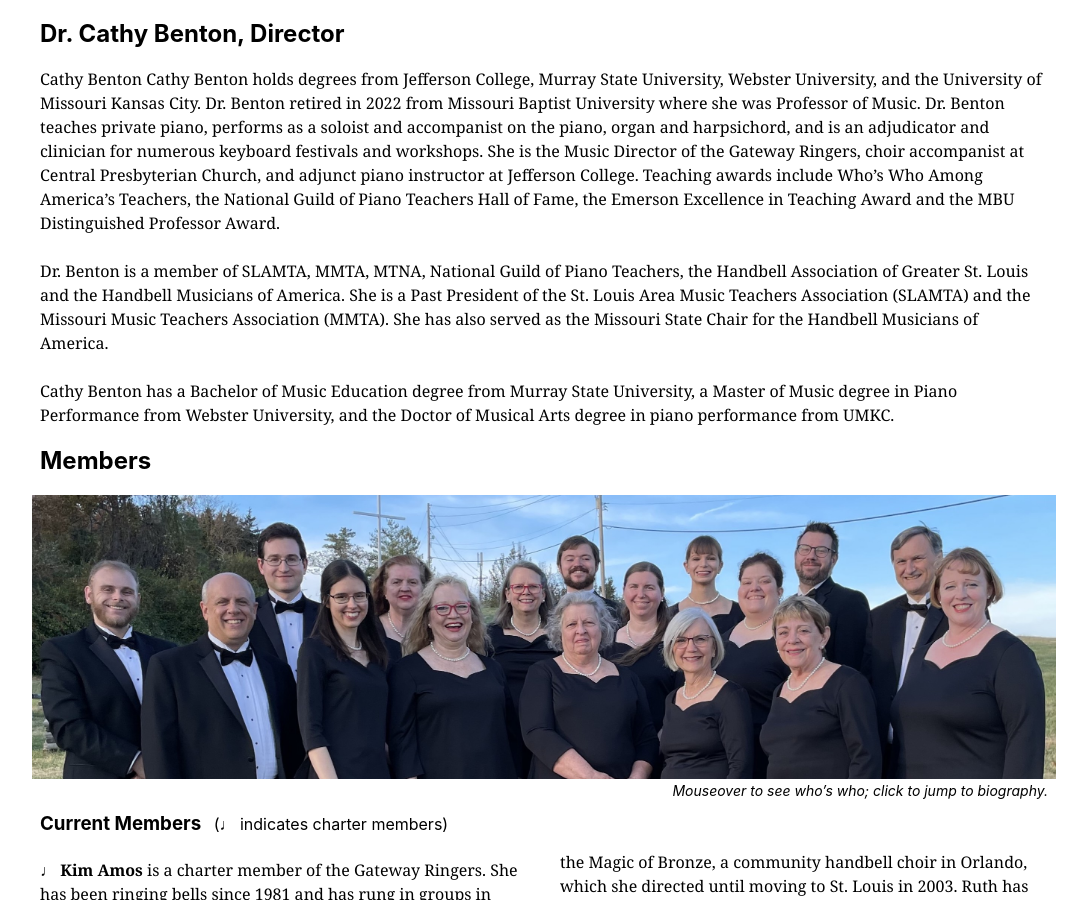
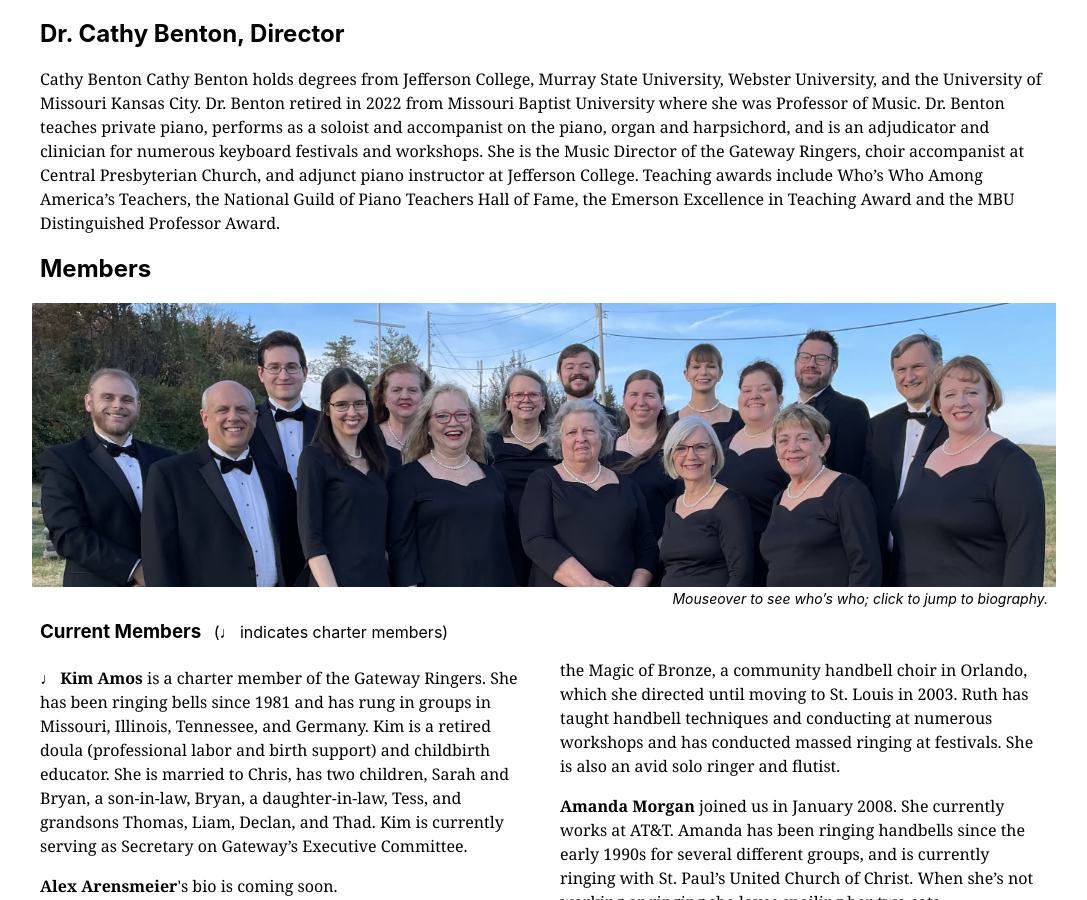
Before and after one commit to GatewayRingers/GatewayRingers.github.io, a Jekyll site: the page built from musicians.html, in a window 1280 px wide and 900 px high, scrolled down 305 px. Shown: the whole window, without its empty margins (96-1183 px from the left). Built offline with Jekyll 4.4.1, drawn with Linux system fonts in a browser that asks for light colours; nearby versions of some CDN libraries.

Commit message:
Update musicians.html

```diff
--- a/musicians.html
+++ b/musicians.html
@@ -11,11 +11,11 @@ title: Gateway Musicians
   for numerous keyboard festivals and workshops.  She is the Music Director of the Gateway Ringers, choir accompanist at Central Presbyterian Church,
   and adjunct piano instructor at Jefferson College. Teaching awards include Who’s Who Among America’s Teachers, the National Guild of Piano Teachers Hall of Fame,
   the Emerson Excellence in Teaching Award and the MBU Distinguished Professor Award.
-<br><br>Dr. Benton is a member of SLAMTA, MMTA, MTNA, National Guild of Piano Teachers, the Handbell Association of Greater St. Louis and
+<!--<br><br>Dr. Benton is a member of SLAMTA, MMTA, MTNA, National Guild of Piano Teachers, the Handbell Association of Greater St. Louis and
   the Handbell Musicians of America. She is a Past President of the St. Louis Area Music Teachers Association (SLAMTA) and the Missouri
   Music Teachers Association (MMTA).  She has also served as the Missouri State Chair for the Handbell Musicians of America.
 <br><br>Cathy Benton has a Bachelor of Music Education degree from Murray State University, a Master of Music degree in Piano Performance
-  from Webster University, and the Doctor of Musical Arts degree in piano performance from UMKC.</p>
+  from Webster University, and the Doctor of Musical Arts degree in piano performance from UMKC.</p> -->
 
 <h2 class="cb ph2">Members</h2>
 <img id="groupimgid" class="w-100" src="/images/2023-Ringers.jpg" alt="Gateway Ringers group photo" usemap="#groupmap">
```
